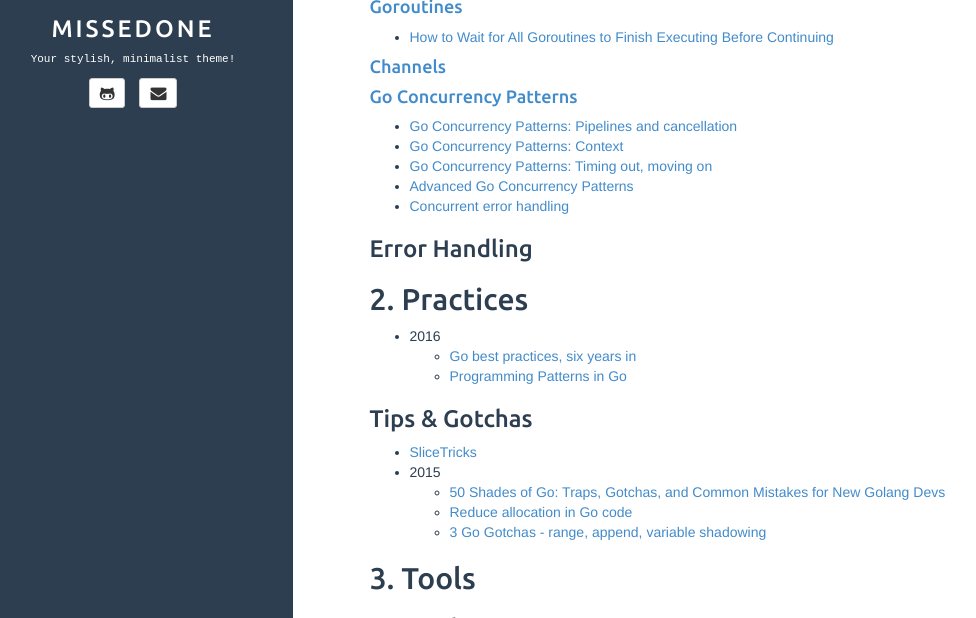
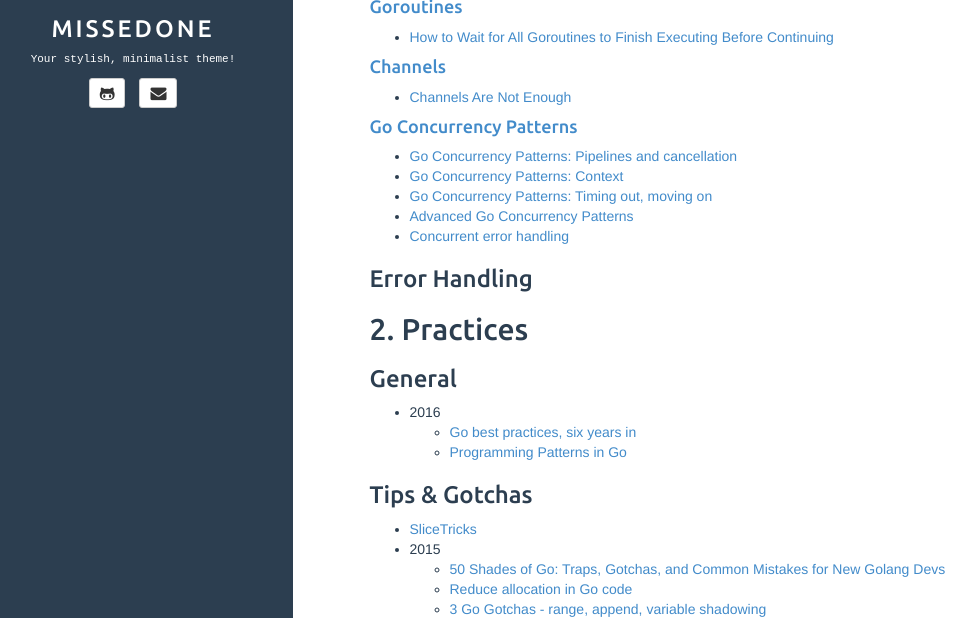
Before and after one commit to missedone/missedone.github.io, a Jekyll site: the page built from _posts/2016-06-03-Golang-References.md, in a window 1280 px wide and 900 px high, cut to the strip 282-900 px from the top of the window. Shown: the whole strip, without its empty margins (27-1003 px from the left). Built offline with Jekyll 4.4.1, drawn with Linux system fonts in a browser that asks for light colours.

Commit message:
add 'Channels Are Not Enough' article

```diff
--- a/_posts/2016-06-03-Golang-References.md
+++ b/_posts/2016-06-03-Golang-References.md
@@ -18,6 +18,8 @@ description: the collection of Golang relate articles.
 
 #### [Channels](http://www.golangbootcamp.com/book/concurrency#sec-channels)
 
+* [Channels Are Not Enough](https://gist.github.com/kachayev/21e7fe149bc5ae0bd878)
+
 #### [Go Concurrency Patterns](https://talks.golang.org/2012/concurrency.slide#1)
 
 * [Go Concurrency Patterns: Pipelines and cancellation](http://blog.golang.org/pipelines)
@@ -29,6 +31,8 @@ description: the collection of Golang relate articles.
 ### Error Handling
 
 ## 2. Practices
+
+### General
 
 * 2016
   * [Go best practices, six years in](https://peter.bourgon.org/go-best-practices-2016/)
```
